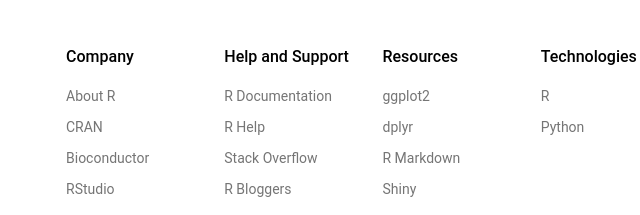
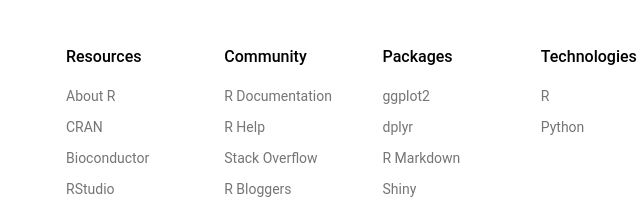
Before and after one commit to codetricity/astro-r-python, an Astro site: page / in a window 1280 px wide. Shown: the part 1979-2194 px from the top of the page, 511-1151 px from the left. Built offline with nearby package versions, Linux system fonts and the light colour scheme; Astro itself is replaced by a stand-in of ours; a web font is replaced by a local one.

Commit message:
updated footer

```diff
--- a/src/components/presentation/footer.tsx
+++ b/src/components/presentation/footer.tsx
@@ -1,4 +1,3 @@
-
 import { Typography } from "@material-tailwind/react";
 
 const YEAR = new Date().getFullYear();
@@ -123,7 +122,7 @@ export function Footer() {
             <div className="items-top mb-6 flex flex-wrap">
               <div className="w-6/12 pt-6 md:ml-auto md:px-4 md:pt-0 xl:w-3/12">
                 <span className="text-md mb-4 block font-medium text-primary">
-                  Company
+                  Resources
                 </span>
                 <ul className="list-unstyled">
                   {COMPANY.map(({ name, link }, key) => (
@@ -142,7 +141,7 @@ export function Footer() {
               </div>
               <div className="ml-auto w-6/12 pt-6 md:px-4 md:pt-0 xl:w-3/12">
                 <span className="text-md mb-4 block font-medium text-primary">
-                  Help and Support
+                  Community
                 </span>
                 <ul className="list-unstyled">
                   {HELP.map(({ name, link }, key) => (
@@ -161,7 +160,7 @@ export function Footer() {
               </div>
               <div className="ml-auto w-6/12 pt-6 md:px-4 md:pt-0 xl:w-3/12">
                 <span className="text-md mb-4 block font-medium text-primary">
-                  Resources
+                  Packages
                 </span>
                 <ul className="list-unstyled">
                   {RESOURCES.map(({ name, link }, key) => (
--- a/src/components/presentation/footerFree.tsx
+++ b/src/components/presentation/footerFree.tsx
@@ -118,7 +118,7 @@ export function Footer() {
             <div className="items-top mb-6 flex flex-wrap">
               <div className="w-6/12 pt-6 md:ml-auto md:px-4 md:pt-0 xl:w-3/12">
                 <span className="text-md mb-4 block font-medium text-primary">
-                  Company
+                  Resources
                 </span>
                 <ul className="list-unstyled">
                   {COMPANY.map(({ name, link }, key) => (
@@ -137,7 +137,7 @@ export function Footer() {
               </div>
               <div className="ml-auto w-6/12 pt-6 md:px-4 md:pt-0 xl:w-3/12">
                 <span className="text-md mb-4 block font-medium text-primary">
-                  Help and Support
+                  Community
                 </span>
                 <ul className="list-unstyled">
                   {HELP.map(({ name, link }, key) => (
@@ -156,7 +156,7 @@ export function Footer() {
               </div>
               <div className="ml-auto w-6/12 pt-6 md:px-4 md:pt-0 xl:w-3/12">
                 <span className="text-md mb-4 block font-medium text-primary">
-                  Resources
+                  Packages
                 </span>
                 <ul className="list-unstyled">
                   {RESOURCES.map(({ name, link }, key) => (
```
